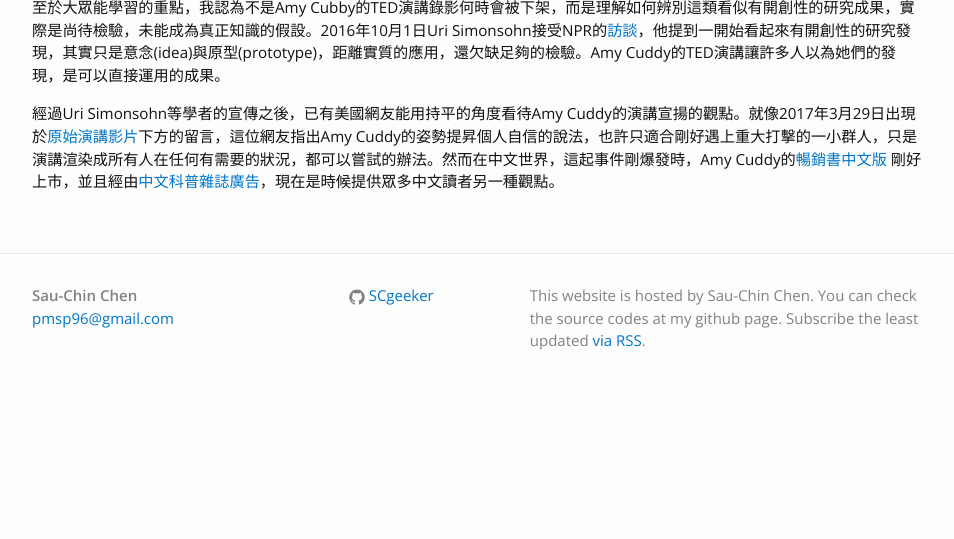
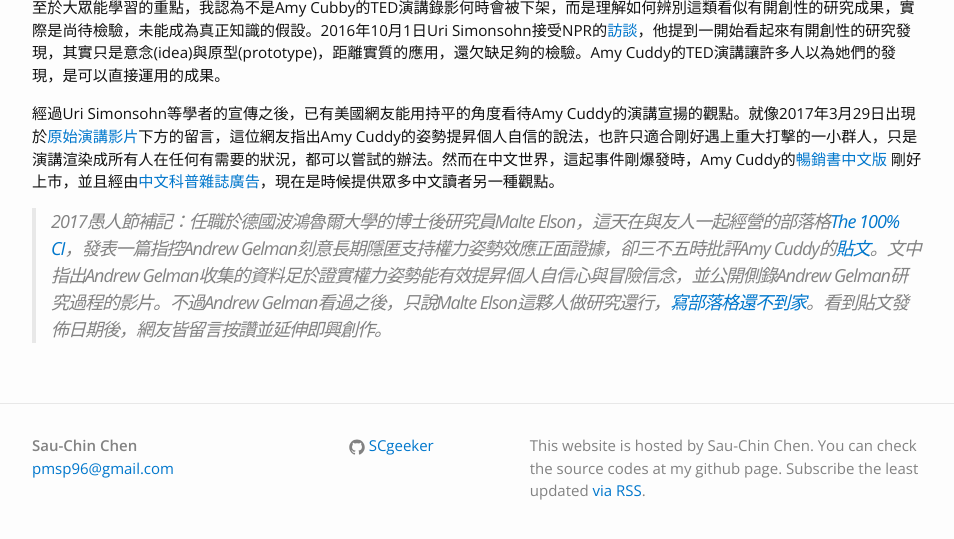
Before and after one commit to SCgeeker/SCgeeker.github.io, a Jekyll site: the page built from Text/text_2016005e01.md, in a window 1280 px wide and 900 px high, scrolled down 3589 px, cut to the strip 338-877 px from the top of the window. Shown: the whole strip, without its empty margins (163-1117 px from the left). Built offline with Jekyll 4.4.1, drawn with Linux system fonts in a browser that asks for light colours; comment, search, counter and statistics services are not loaded; before the commit the page ends 4339 px from its top, so only the background shows below that.

Commit message:
“2017 April Fool for power posing"

```diff
--- a/Text/text_2016005e01.md
+++ b/Text/text_2016005e01.md
@@ -68,6 +68,8 @@
 經過Uri Simonsohn等學者的宣傳之後，已有美國網友能用持平的角度看待Amy Cuddy的演講宣揚的觀點。就像2017年3月29日出現於[原始演講影片][18]下方的留言，這位網友指出Amy Cuddy的姿勢提昇個人自信的說法，也許只適合剛好遇上重大打擊的一小群人，只是演講渲染成所有人在任何有需要的狀況，都可以嘗試的辦法。然而在中文世界，這起事件剛爆發時，Amy Cuddy的[暢銷書中文版][19]
 剛好上市，並且經由[中文科普雜誌廣告][20]，現在是時候提供眾多中文讀者另一種觀點。
 
+> 2017愚人節補記：任職於德國波鴻魯爾大學的博士後研究員Malte Elson，這天在與友人一起經營的部落格[The 100% CI][21]，發表一篇指控Andrew Gelman刻意長期隱匿支持權力姿勢效應正面證據，卻三不五時批評Amy Cuddy的[貼文][22]。文中指出Andrew Gelman收集的資料足於證實權力姿勢能有效提昇個人自信心與冒險信念，並公開側錄Andrew Gelman研究過程的影片。不過Andrew Gelman看過之後，只說Malte Elson這夥人做研究還行，[寫部落格還不到家][23]。看到貼文發佈日期後，網友皆留言按讚並延伸即興創作。
+
 
 [1]:http://retractionwatch.com/2016/09/26/yes-power-pose-study-is-flawed-but-shouldnt-be-retracted-says-one-author/
 
@@ -108,3 +110,9 @@
 [19]:http://www.books.com.tw/products/0010735568
 
 [20]:http://sa.ylib.com/MagArticle.aspx?Unit=columns&id=3266
+
+[21]:http://www.the100.ci/
+
+[22]:http://www.the100.ci/2017/04/01/posergate-how-andrew-gelman-betrayed-science-in-his-war-on-power-posing/
+
+[23]:http://andrewgelman.com/2017/04/01/move-nothing-see/
```
Also changed, not shown: 2 other files.
